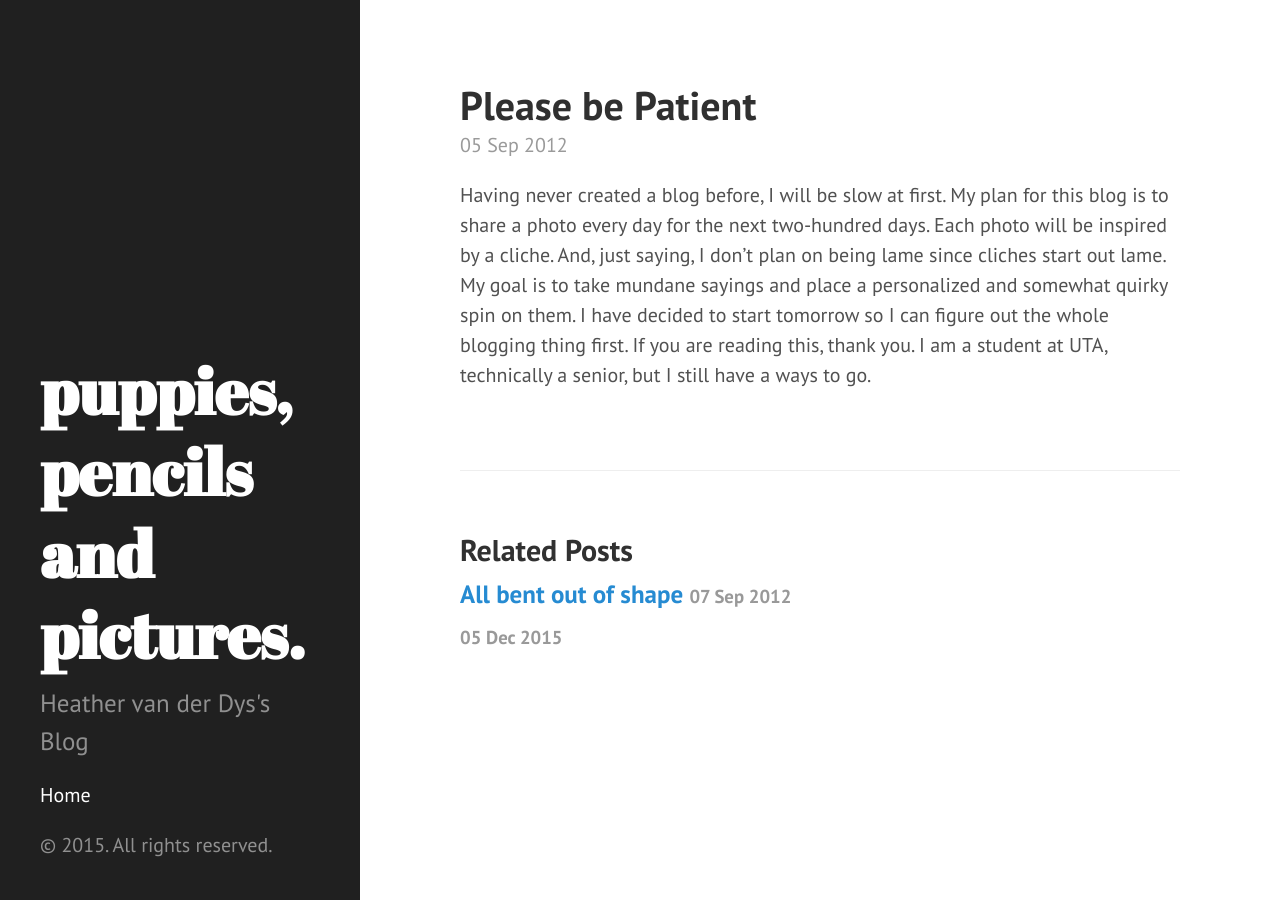
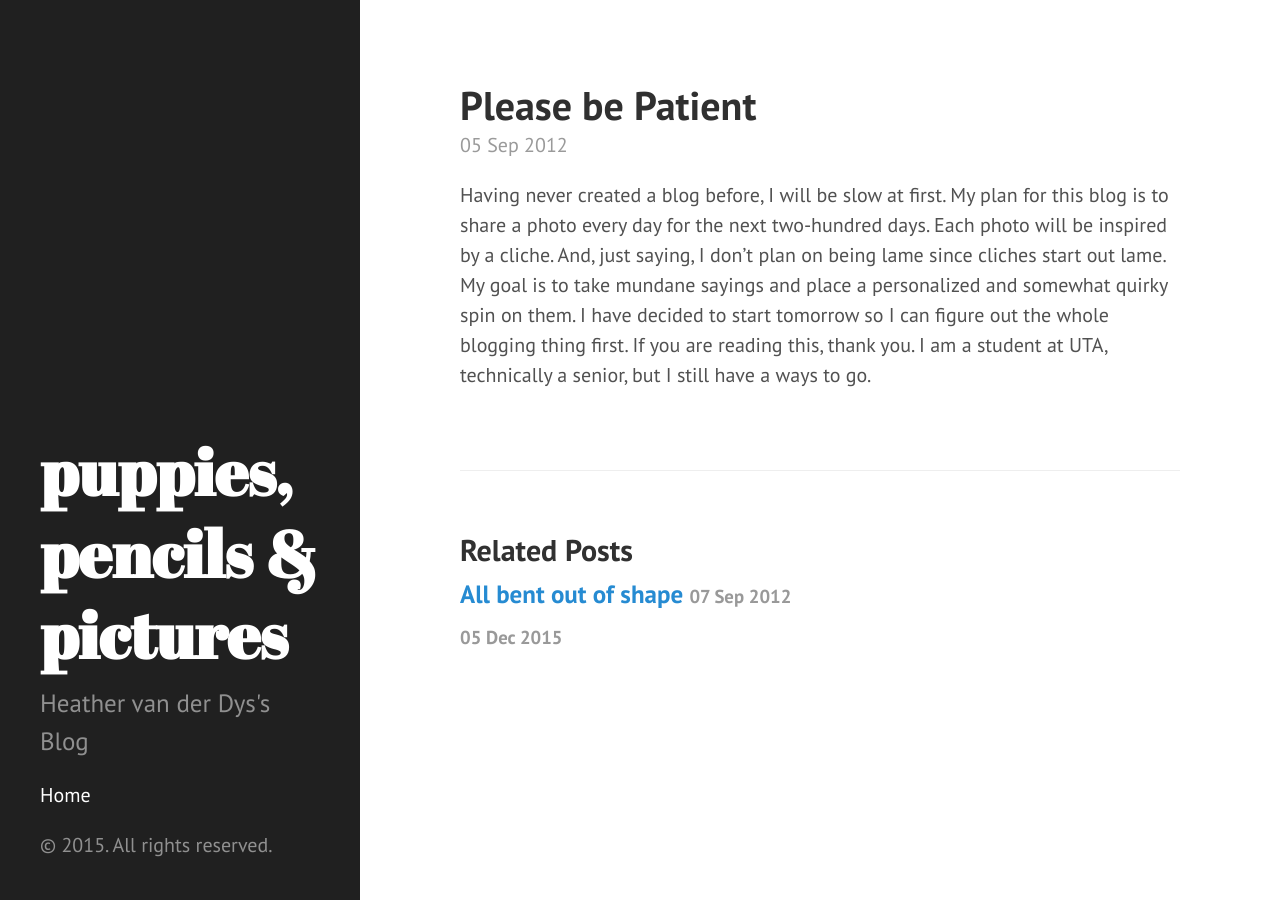
Before and after one commit to dijs/hvanderdys.github.io, a Jekyll site: the page built from _posts/2012-09-05-please-be-patient.markdown, in a window 1280 px wide. Built offline with Jekyll 4.4.1, drawn with Linux system fonts in a browser that asks for light colours.

Commit message:
Update _config.yml

```diff
--- a/_config.yml
+++ b/_config.yml
@@ -2,7 +2,7 @@ excerpt_separator: ""
 pygments: true
 markdown: kramdown
 url: http://hvanderdys.github.io
-title: puppies, pencils and pictures.
+title: puppies, pencils & pictures
 tagline: Seeing beauty in everyday life.
 description: Heather van der Dys's Blog
 paginate: 5
```
